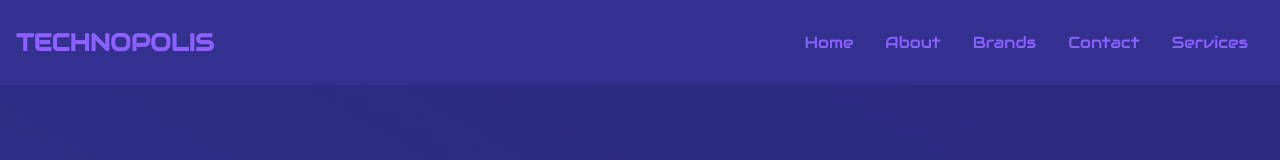
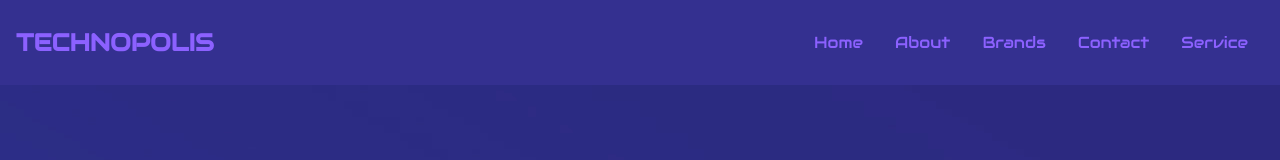
Before and after one commit to Chanakyasarma/ReactProjectTechnopolis, a React (Create React App) app: page / in a window 1280 px wide. Shown: the top 160 px of the page. Built offline with nearby package versions, Linux system fonts and the light colour scheme.

Commit message:
Update Header.jsx

```diff
--- a/src/components/Header.jsx
+++ b/src/components/Header.jsx
@@ -12,7 +12,7 @@ export const Header = () => {
             <HashLink to={"/#about"}>About</HashLink>
             <HashLink to={"/#brands"}>Brands</HashLink>
             <Link to={"/contact"}>Contact</Link>
-            <Link to={"/services"}>Services</Link>
+            <Link to={"/services"}>Service</Link>
         </main>
     </nav>
   )
```
